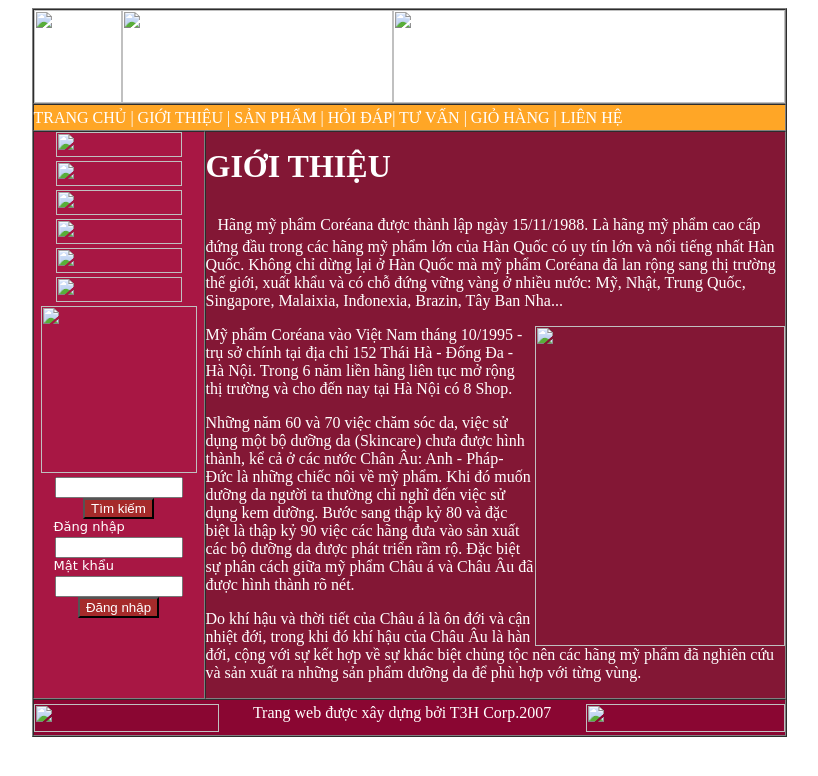
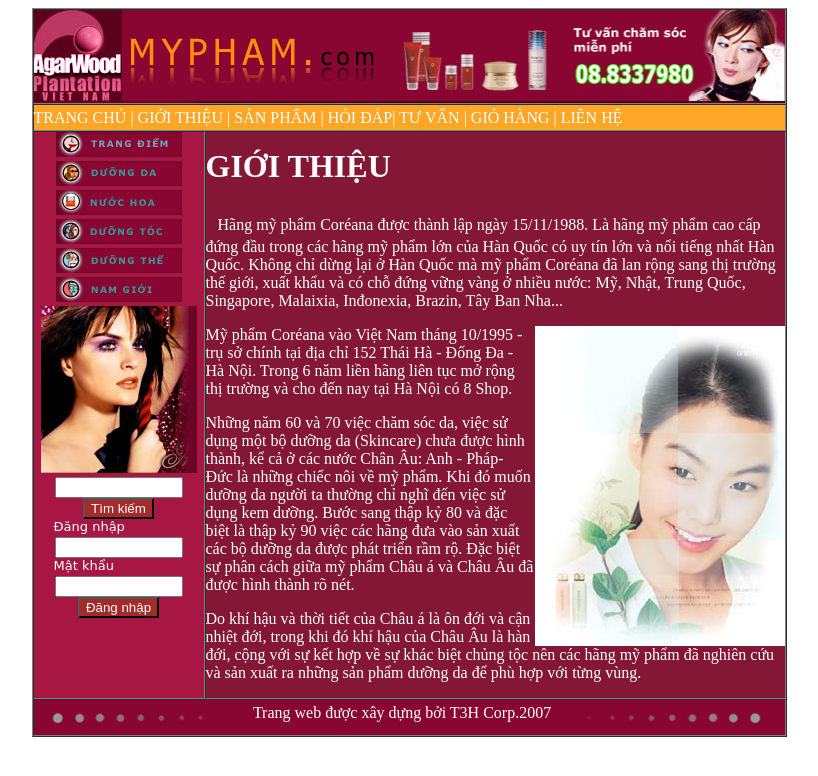
Before and after one commit to nam403123/mypham0310, a plain HTML site: page HtmlPage2.html in a window 1280 px wide. Shown: the whole page, without its empty margins (231-1049 px from the left). Drawn offline with Linux system fonts and the light colour scheme.

Commit message:
HtmlPage2.html
Updated image paths to use relative URLs and fixed HTML structure.

```diff
--- a/HtmlPage2.html
+++ b/HtmlPage2.html
@@ -17,9 +17,9 @@
             <tr>
 
                 <td colspan="3">
-                    <img style="float: left" src="/Images/logo.jpg" width="88" height="93" alt="" />
-                    <img style="float: left" src="Images/my_pham.gif" width="271" height="93" alt="" />
-                    <img style="float: left" src="Images/banner.gif" width="392" height="93" alt="" />
+                    <img style="float: left" src="/./logo.jpg" width="88" height="93" alt="" />
+                    <img style="float: left" src="./my_pham.gif" width="271" height="93" alt="" />
+                    <img style="float: left" src="./banner.gif" width="392" height="93" alt="" />
 
                 </td>
             </tr>
@@ -41,13 +41,13 @@
             <tr>
 
                 <td width="170px" align="center" height="00" bgcolor=#A81744 valign="top">
-                    <img src=" Images/trang_diem.gif" width="126" height="25" alt="" />
-                    <img src="Images/duong_da.gif" width="126" height="25" alt="" />
-                    <img src="Images/nuoc_hoa.gif" width="126" height="25" alt="" />
-                    <img src=" Images/duong_toc.gif" width="126" height="25" alt="" />
-                    <img src="Images/duong_the.gif" width="126" height="25" alt="" />
-                    <img src="Images/nam_gioi.gif" width="126" height="25" alt="" />
-                    <img src=" Images/tuongtrung.jpg" width="156" height="167" alt="" />
+                    <img src=" ./trang_diem.gif" width="126" height="25" alt="" />
+                    <img src="./duong_da.gif" width="126" height="25" alt="" />
+                    <img src="./nuoc_hoa.gif" width="126" height="25" alt="" />
+                    <img src=" ./duong_toc.gif" width="126" height="25" alt="" />
+                    <img src="./duong_the.gif" width="126" height="25" alt="" />
+                    <img src="./nam_gioi.gif" width="126" height="25" alt="" />
+                    <img src=" ./tuongtrung.jpg" width="156" height="167" alt="" />
                     <input style="margin-left:; width: 120px" type="text"><br>
                     <button style="background-color: brown; color: white;">
                         Tìm kiếm
@@ -67,7 +67,7 @@
                     <p> <font size="6" color="#FFFFFF"> <strong> GIỚI THIỆU</strong></font></p>
                     <p><font color="#ffffff" size="6"><b>&nbsp;</b></font> <font color=#FFFFFF>Hãng mỹ phẩm Coréana được thành lập ngày 15/11/1988. Là hãng mỹ phẩm cao cấp đứng đầu trong các hãng mỹ phẩm lớn của Hàn Quốc có uy tín lớn và nổi tiếng nhất Hàn Quốc. Không chỉ dừng lại ở Hàn Quốc mà mỹ phẩm Coréana đã lan rộng sang thị trường thế giới, xuất khẩu và có chỗ đứng vững vàng ở nhiều nước: Mỹ, Nhật, Trung Quốc, Singapore, Malaixia, Inđonexia, Brazin, Tây Ban Nha...</font> </p>
                     <p>
-                        <img src="Images/gioithieu.jpg" width="250" height="320" alt="" style="float: right">
+                        <img src="./gioithieu.jpg" width="250" height="320" alt="" style="float: right">
                         <font color="#FFFFFF">Mỹ phẩm Coréana vào Việt Nam tháng 10/1995 - trụ sở chính tại địa chỉ 152 Thái Hà - Đống Đa - Hà Nội. Trong 6 năm liền hãng liên tục mở rộng thị trường và cho đến nay tại Hà Nội có 8 Shop.</font>
                     </p><p>
                         <font color="#FFFFFF">Những năm 60 và 70 việc chăm sóc da, việc sử dụng một bộ dưỡng da (Skincare) chưa được hình thành, kể cả ở các nước Chân Âu: Anh - Pháp- Đức là những chiếc nôi về mỹ phẩm. Khi đó muốn dưỡng da người ta thường chỉ nghĩ đến việc sử dụng kem dưỡng. Bước sang thập kỷ 80 và đặc biệt là thập kỷ 90 việc các hãng đưa vào sản xuất các bộ dưỡng da được phát triển rầm rộ. Đặc biệt sự phân cách giữa mỹ phẩm Châu á và Châu Âu đã được hình thành rõ nét.</font>
@@ -82,9 +82,9 @@
             </tr>
             <tr>
                 <td colspan="2" bgcolor=8a0632 height="35" align="center">
-                    <img src="Images/vien_01.gif" width="185" height="28" alt="" / style="float: left">
+                    <img src="./vien_01.gif" width="185" height="28" alt="" / style="float: left">
                     <font color="#FFFFFF"> Trang web được xây dựng bởi T3H Corp.2007 </font>
-                    <img src="Images/vien_02.gif" width="199" height="28" alt="" / style="float: right">
+                    <img src="./vien_02.gif" width="199" height="28" alt="" / style="float: right">
                 </td>
             </tr>
     </body>
```
